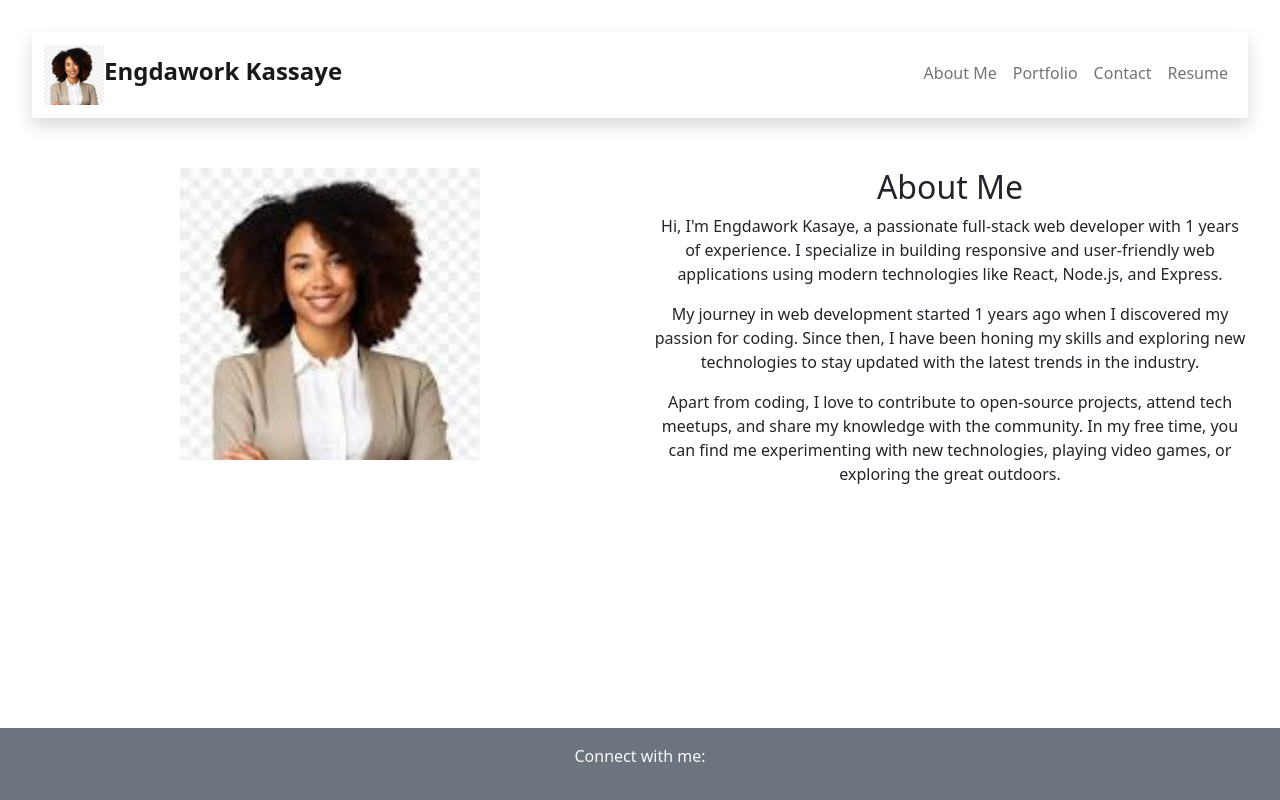
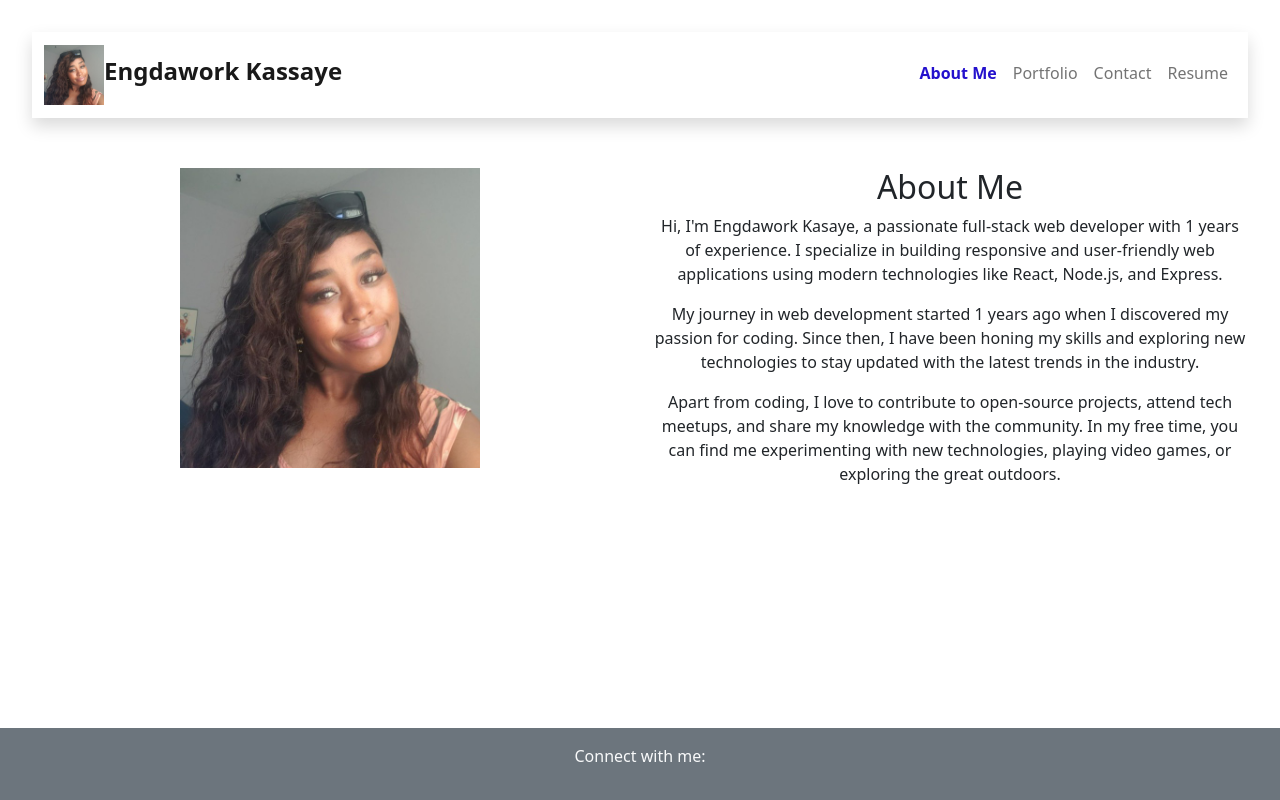
Before and after one commit to Engdaworkkassaye/reactPortifolioENG, a React (Vite) app in the folder react-portfolio/: page /about in a window 1280 px wide. Built offline with nearby package versions, Linux system fonts and the light colour scheme.

Commit message:
menu selection fix

```diff
--- a/react-portfolio/src/App.css
+++ b/react-portfolio/src/App.css
@@ -60,3 +60,16 @@
   display: block;
   margin: 0 auto 30px;
 }
+
+.nav-item.selected a.nav-link {
+  color: rgb(36, 17, 205);
+  font-weight: bold;
+}
+
+.nav-item.selected:hover {
+  background-color: #0056b3;
+}
+
+.nav-item.selected:focus {
+  outline: none;
+}
--- a/react-portfolio/src/App.jsx
+++ b/react-portfolio/src/App.jsx
@@ -5,7 +5,7 @@ import Footer from './components/Footer';
 import AboutMe from './components/AboutMe';
 import 'bootstrap/dist/css/bootstrap.min.css';
 import './App.css';
-import logo from './assets/logo.jpeg';
+import logo from './assets/logo.jpg';
 
 const App = () => {
   const brandName = "Engdawork Kassaye";
--- a/react-portfolio/src/components/AboutMe.jsx
+++ b/react-portfolio/src/components/AboutMe.jsx
@@ -1,5 +1,5 @@
 import React from 'react';
-import logo from '../assets/logo.jpeg';
+import logo from '../assets/logo.jpg';
 
 const AboutMe = () => {
   return (
--- a/react-portfolio/src/components/Header.jsx
+++ b/react-portfolio/src/components/Header.jsx
@@ -1,7 +1,13 @@
-import React from 'react';
+import React, { useState } from 'react';
 import "../App.css"
 
 function Header({ brandName, imageSrcPath, navItems }) {
+  const [selectedItem, setSelectedItem] = useState(0);
+
+  const handleItemClick = (index) => {
+    setSelectedItem(index);
+  };
+
   return (
     <nav className="navbar navbar-expand-md navbar-light bg-white shadow">
       <div className="container-fluid">
@@ -29,8 +35,14 @@ function Header({ brandName, imageSrcPath, navItems }) {
         <div className="collapse navbar-collapse" id="navbarSupportedContent">
           <ul className="navbar-nav ms-auto mb-2 mb-md-1">
             {navItems.map((item, index) => (
-              <li key={index} className="nav-item">
-                <a className="nav-link" href="#">{item}</a>
+              <li key={index} className={`nav-item ${index === selectedItem ? 'selected' : ''}`}>
+                <a
+                  className="nav-link"
+                  href="#"
+                  onClick={() => handleItemClick(index)}
+                >
+                  {item}
+                </a>
               </li>
             ))}
           </ul>
```
Also changed, not shown: react-portfolio/src/assets/logo.jpg (added).
